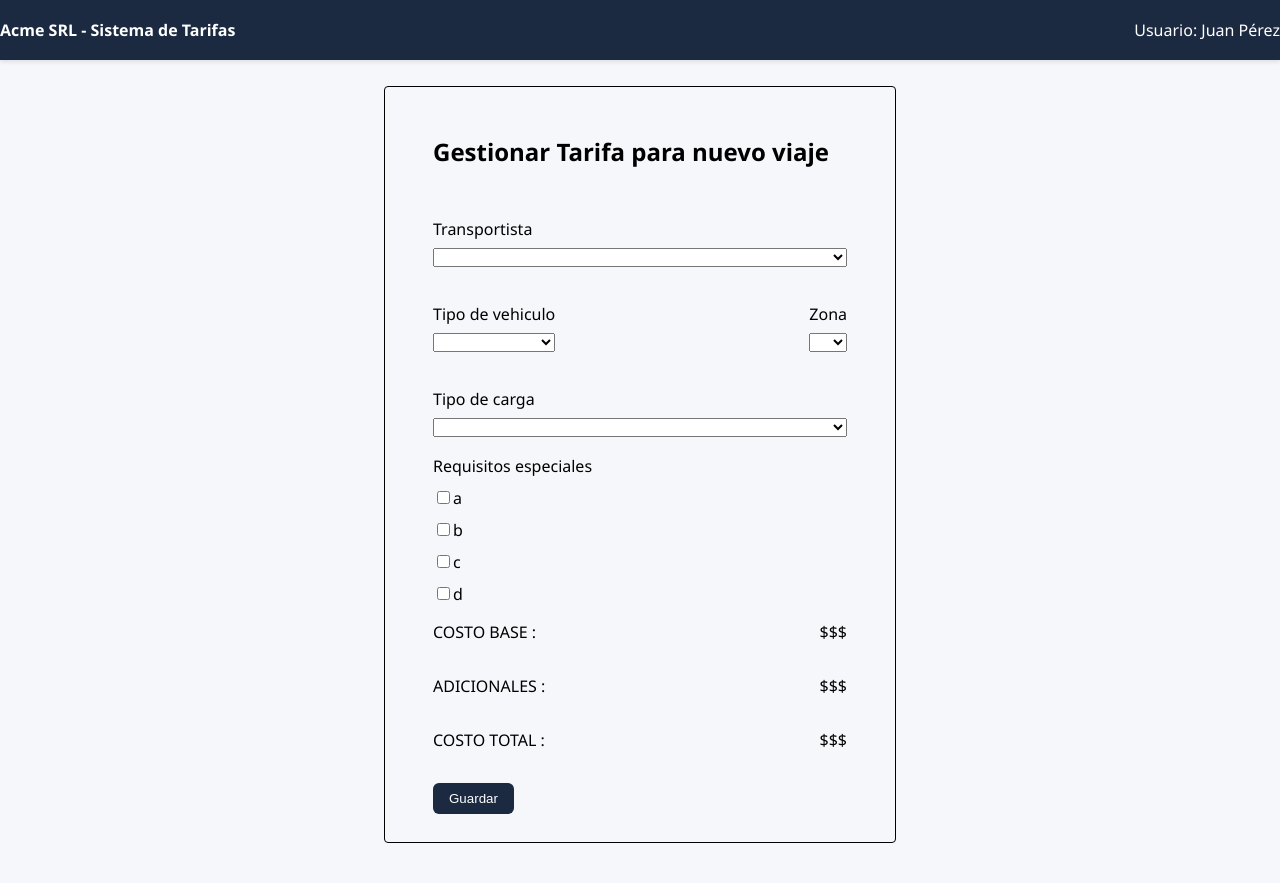
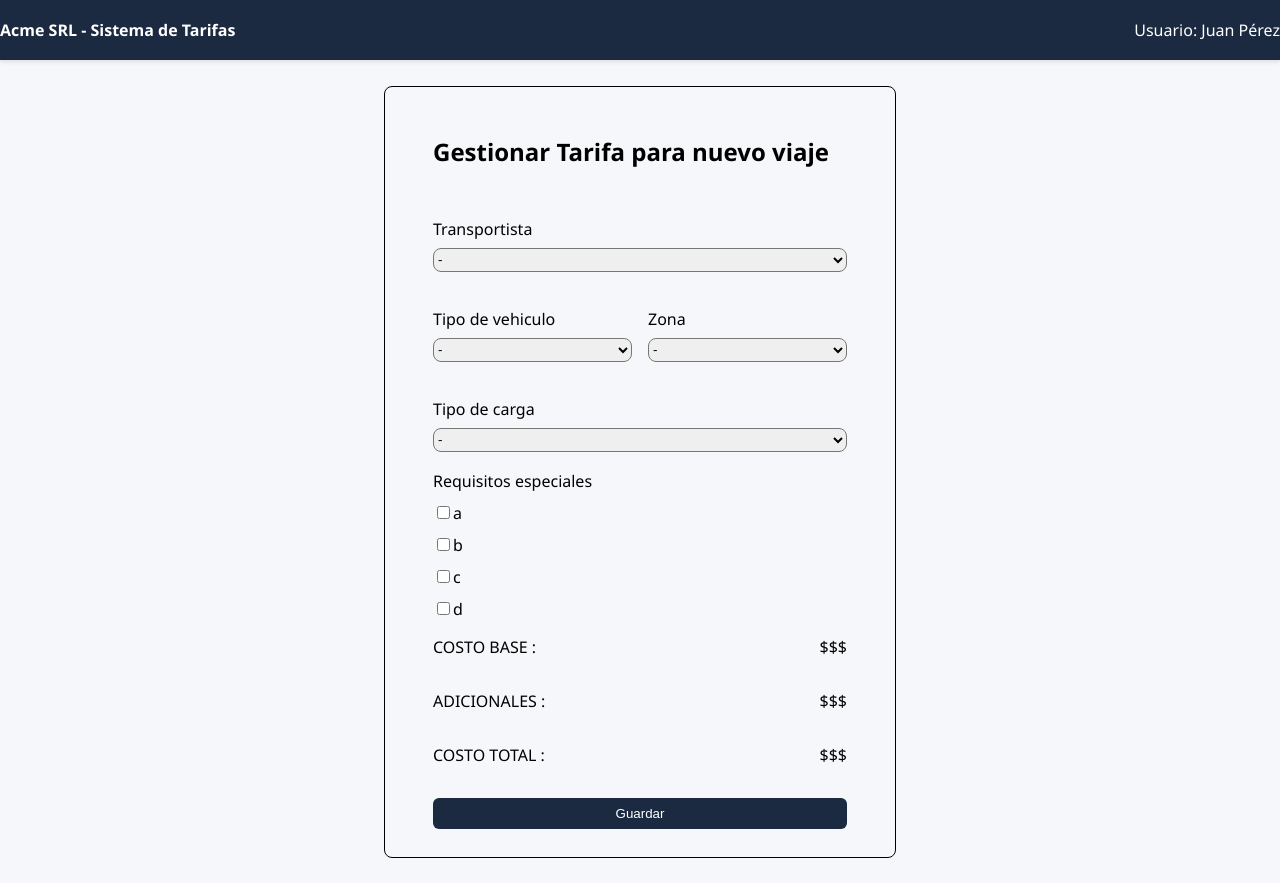
Before and after one commit to DesApp-2025c1-Grupo-2/tarifas-de-costos-frontend, a React (Vite) app: page /crear-tarifa in a window 1280 px wide. Built offline with nearby package versions, Linux system fonts and the light colour scheme.

Commit message:
mejoro formulario de tarifa

```diff
--- a/src/App.tsx
+++ b/src/App.tsx
@@ -3,7 +3,7 @@ import Sidebar from './components/Sidebar';
 import Header from './components/Header';
 import TarifaTable from './components/TarifaTable';
 import Filtros from './components/Filtros';
-import Boton from './components/BotonNuevaTarifa';
+import { BotonNuevaTarifa } from './components/Botones';
 import './App.css';
 
 const App: React.FC = () => {
@@ -14,7 +14,7 @@ const App: React.FC = () => {
       <main className="main">
         <div className="grid">
           <Filtros />
-          <Boton direccion="./crear-tarifa" texto='+ Nueva Tarifa'/>
+          <BotonNuevaTarifa />
           <TarifaTable />
         </div>
       </main>
--- a/src/CrearTarifa.css
+++ b/src/CrearTarifa.css
@@ -1,7 +1,7 @@
 .crear-tarifa {
     margin: 2% 30%;
     border: 1px solid black;
-    border-radius: 4px;
+    border-radius: 8px;
     padding: 28px 48px;
 }
 
@@ -13,13 +13,20 @@
 
 .double-input {
     display: flex;
-    justify-content: space-between;
+    gap: 1rem; /* Espacio entre ambos */
+    width: 100%;
 }
 
 .text-field{
+    flex: 1;
     display: flex;
     flex-direction: column;
     margin: 18px 0;
+}
+
+.select-field{
+    border-radius: 8px;
+    height: 24px;
 }
 
 .result {
--- a/src/components/BotonNuevaTarifa.tsx
+++ /dev/null
@@ -1,25 +0,0 @@
-import React from 'react';
-import { Link } from 'react-router-dom';
-
-type Props = {
-    direccion: string;
-    texto: string;
-};
-
-const Boton: React.FC<Props> = ({direccion, texto}) => (
-    <Link to={direccion}>
-        <button style={{
-            padding: '0.5rem 1rem',
-            marginTop: '16px',
-            backgroundColor: '#1B2A41',
-            color: '#fff',
-            border: 'none',
-            borderRadius: '6px',
-            cursor: 'pointer'
-        }}>
-            {texto}
-        </button>
-    </Link>
-);
-
-export default Boton;
--- /dev/null
+++ b/src/components/Botones.tsx
@@ -0,0 +1,36 @@
+import React, { useState } from 'react';
+import { Link } from 'react-router-dom';
+
+////////// CREAR NUEVA TARIFA //////////
+
+export const BotonNuevaTarifa: React.FC = () => (
+    <Link to='./crear-tarifa'>
+        <button style={{
+            padding: '0.5rem 1rem',
+            marginTop: '16px',
+            backgroundColor: '#1B2A41',
+            color: '#fff',
+            border: 'none',
+            borderRadius: '6px',
+            cursor: 'pointer'
+        }}>
+            + Nueva Tarifa
+        </button>
+    </Link>
+);
+
+////////// GUARDAR //////////
+
+export const BotonGuardar: React.FC = () => (
+    <button style={{
+        padding: '0.5rem 1rem',
+        marginTop: '16px',
+        backgroundColor: '#1B2A41',
+        color: '#fff',
+        border: 'none',
+        borderRadius: '6px',
+        cursor: 'pointer'
+    }}>
+        Guardar
+    </button>
+);
--- a/src/components/FormularioNuevaTarifa.tsx
+++ b/src/components/FormularioNuevaTarifa.tsx
@@ -1,24 +1,28 @@
 import React from 'react';
 import '../CrearTarifa.css';
-import Boton from './BotonNuevaTarifa';
+import { BotonGuardar } from './Botones';
 
 let items: Array<string> = ['a', 'b', 'c', 'd'];
+let transportistas: Array<string> = ['uno', 'dos'];
+let vehiculos: Array<string> = ['auto', 'camion'];
+let zonas: Array<string> = ['Hurlingham', 'Ituzaingo'];
+let cargas: Array<string> = ['algodon', 'madera'];
 
 const FormularioNuevaTarifa: React.FC = () => (
     <div className="crear-tarifa">
         <h2>Gestionar Tarifa para nuevo viaje</h2>
         <form className="formulario-tarifa">
-            <TextField nombre='Transportista' opciones={items}/>
+            <TextField nombre='Transportista' opciones={transportistas}/>
             <div className="double-input">
-                <TextField nombre='Tipo de vehiculo' opciones={items}/>
-                <TextField nombre='Zona' opciones={items}/>
+                <TextField nombre='Tipo de vehiculo' opciones={vehiculos}/>
+                <TextField nombre='Zona' opciones={zonas}/>
             </div>
-            <TextField nombre='Tipo de carga' opciones={items}/>
+            <TextField nombre='Tipo de carga' opciones={cargas}/>
             <ChipBlock opciones={items} />
             <Resultado nombre='COSTO BASE :'/>
             <Resultado nombre='ADICIONALES :'/>
             <Resultado nombre='COSTO TOTAL :'/>
-            <Boton direccion="../" texto='Guardar'/>
+            <BotonGuardar />
         </form>
     </div>
 );
@@ -30,13 +34,18 @@ type Props = {
     opciones: Array<string>;
 };
 
-const TextField: React.FC<Props> = ({ nombre }) => {
+const TextField: React.FC<Props> = ({ nombre, opciones }) => {
     const name = nombre;
 
     return (
       <div className='text-field'>
         <label htmlFor={name} style={{paddingBottom: '8px'}}>{name}</label>
-        <select id={name}></select>
+        <select id={name} className='select-field'>
+            <option value='default' selected>-</option>
+            {opciones.map((e) =>
+                <option value={e}>{e}</option>
+            )}
+        </select>
       </div>
     );
 };
```
